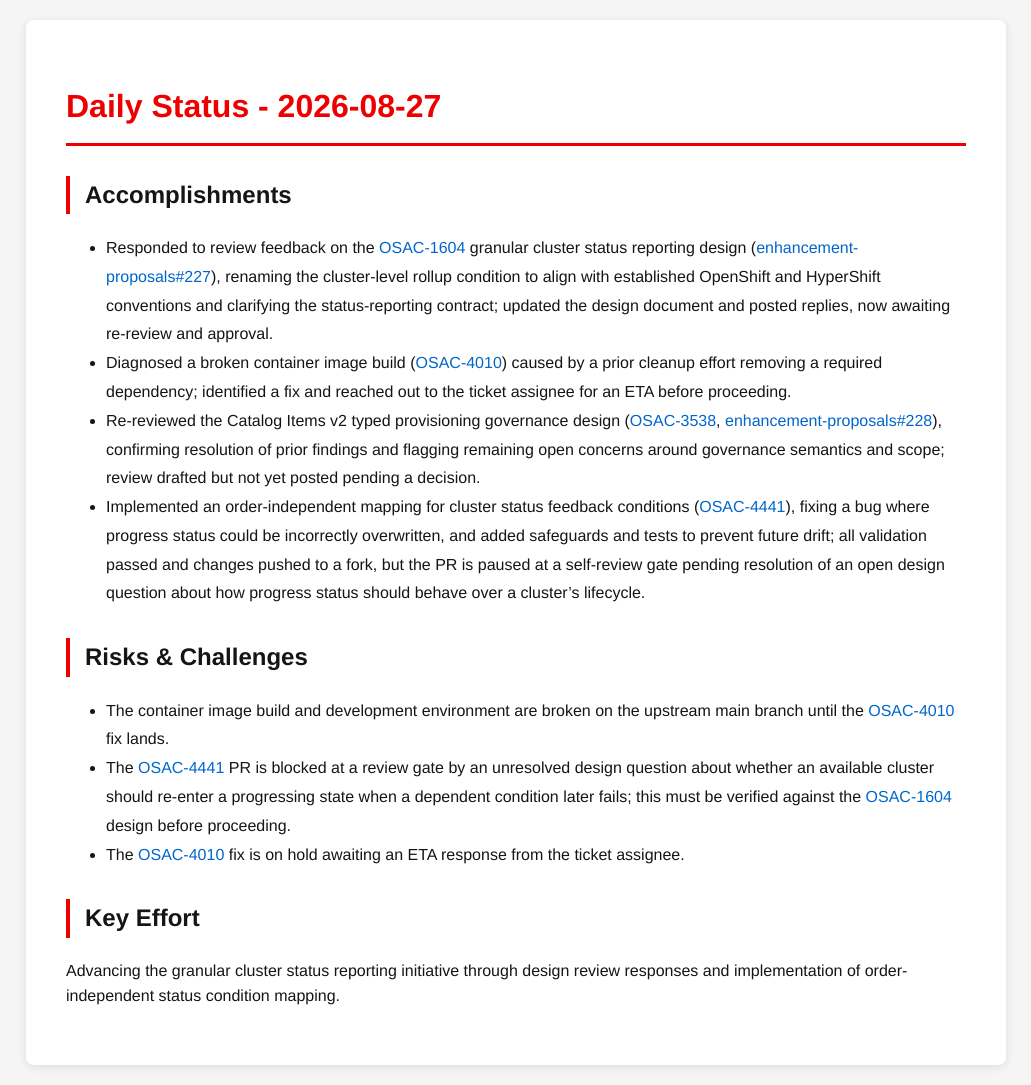
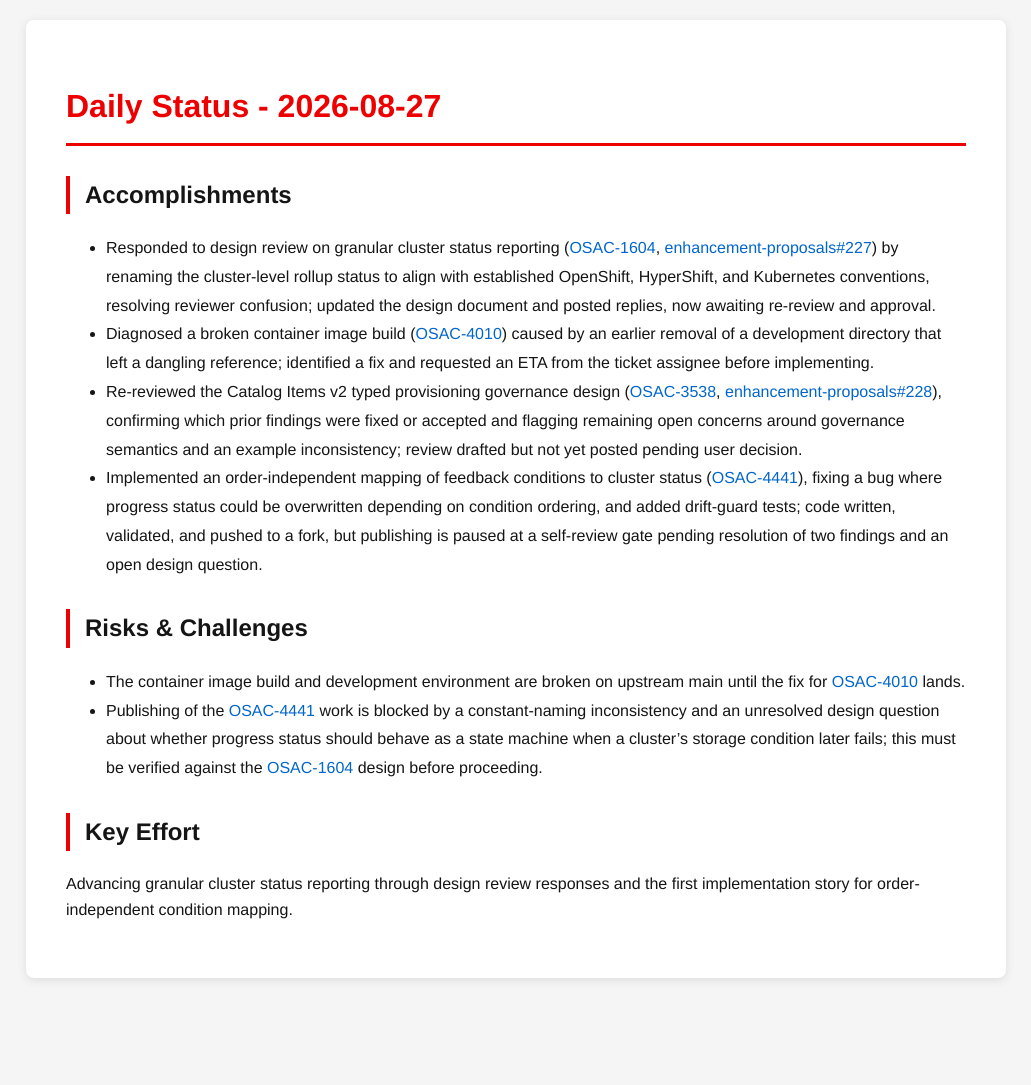
Before and after one commit to tzvatot/daily-status, a Jekyll site: the page built from 2026-08-27.md, in a window 1280 px wide. Shown: the whole page, without its empty margins (124-1155 px from the left). Built offline with Jekyll 4.4.1, drawn with Linux system fonts in a browser that asks for light colours; after the commit the page ends 998 px from its top, so only the background shows below that.

Commit message:
Daily status update - 2026-08-27

```diff
--- a/2026-08-27.md
+++ b/2026-08-27.md
@@ -7,15 +7,14 @@
 # Daily Status - 2026-08-27
 
 ## Accomplishments
-- Responded to review feedback on the [OSAC-1604](https://redhat.atlassian.net/browse/OSAC-1604) granular cluster status reporting design ([enhancement-proposals#227](https://github.com/osac-project/enhancement-proposals/pull/227)), renaming the cluster-level rollup condition to align with established OpenShift and HyperShift conventions and clarifying the status-reporting contract; updated the design document and posted replies, now awaiting re-review and approval.
-- Diagnosed a broken container image build ([OSAC-4010](https://redhat.atlassian.net/browse/OSAC-4010)) caused by a prior cleanup effort removing a required dependency; identified a fix and reached out to the ticket assignee for an ETA before proceeding.
-- Re-reviewed the Catalog Items v2 typed provisioning governance design ([OSAC-3538](https://redhat.atlassian.net/browse/OSAC-3538), [enhancement-proposals#228](https://github.com/osac-project/enhancement-proposals/pull/228)), confirming resolution of prior findings and flagging remaining open concerns around governance semantics and scope; review drafted but not yet posted pending a decision.
-- Implemented an order-independent mapping for cluster status feedback conditions ([OSAC-4441](https://redhat.atlassian.net/browse/OSAC-4441)), fixing a bug where progress status could be incorrectly overwritten, and added safeguards and tests to prevent future drift; all validation passed and changes pushed to a fork, but the PR is paused at a self-review gate pending resolution of an open design question about how progress status should behave over a cluster's lifecycle.
+- Responded to design review on granular cluster status reporting ([OSAC-1604](https://redhat.atlassian.net/browse/OSAC-1604), [enhancement-proposals#227](https://github.com/osac-project/enhancement-proposals/pull/227)) by renaming the cluster-level rollup status to align with established OpenShift, HyperShift, and Kubernetes conventions, resolving reviewer confusion; updated the design document and posted replies, now awaiting re-review and approval.
+- Diagnosed a broken container image build ([OSAC-4010](https://redhat.atlassian.net/browse/OSAC-4010)) caused by an earlier removal of a development directory that left a dangling reference; identified a fix and requested an ETA from the ticket assignee before implementing.
+- Re-reviewed the Catalog Items v2 typed provisioning governance design ([OSAC-3538](https://redhat.atlassian.net/browse/OSAC-3538), [enhancement-proposals#228](https://github.com/osac-project/enhancement-proposals/pull/228)), confirming which prior findings were fixed or accepted and flagging remaining open concerns around governance semantics and an example inconsistency; review drafted but not yet posted pending user decision.
+- Implemented an order-independent mapping of feedback conditions to cluster status ([OSAC-4441](https://redhat.atlassian.net/browse/OSAC-4441)), fixing a bug where progress status could be overwritten depending on condition ordering, and added drift-guard tests; code written, validated, and pushed to a fork, but publishing is paused at a self-review gate pending resolution of two findings and an open design question.
 
 ## Risks & Challenges
-- The container image build and development environment are broken on the upstream main branch until the [OSAC-4010](https://redhat.atlassian.net/browse/OSAC-4010) fix lands.
-- The [OSAC-4441](https://redhat.atlassian.net/browse/OSAC-4441) PR is blocked at a review gate by an unresolved design question about whether an available cluster should re-enter a progressing state when a dependent condition later fails; this must be verified against the [OSAC-1604](https://redhat.atlassian.net/browse/OSAC-1604) design before proceeding.
-- The [OSAC-4010](https://redhat.atlassian.net/browse/OSAC-4010) fix is on hold awaiting an ETA response from the ticket assignee.
+- The container image build and development environment are broken on upstream main until the fix for [OSAC-4010](https://redhat.atlassian.net/browse/OSAC-4010) lands.
+- Publishing of the [OSAC-4441](https://redhat.atlassian.net/browse/OSAC-4441) work is blocked by a constant-naming inconsistency and an unresolved design question about whether progress status should behave as a state machine when a cluster's storage condition later fails; this must be verified against the [OSAC-1604](https://redhat.atlassian.net/browse/OSAC-1604) design before proceeding.
 
 ## Key Effort
-Advancing the granular cluster status reporting initiative through design review responses and implementation of order-independent status condition mapping.
+Advancing granular cluster status reporting through design review responses and the first implementation story for order-independent condition mapping.
```
